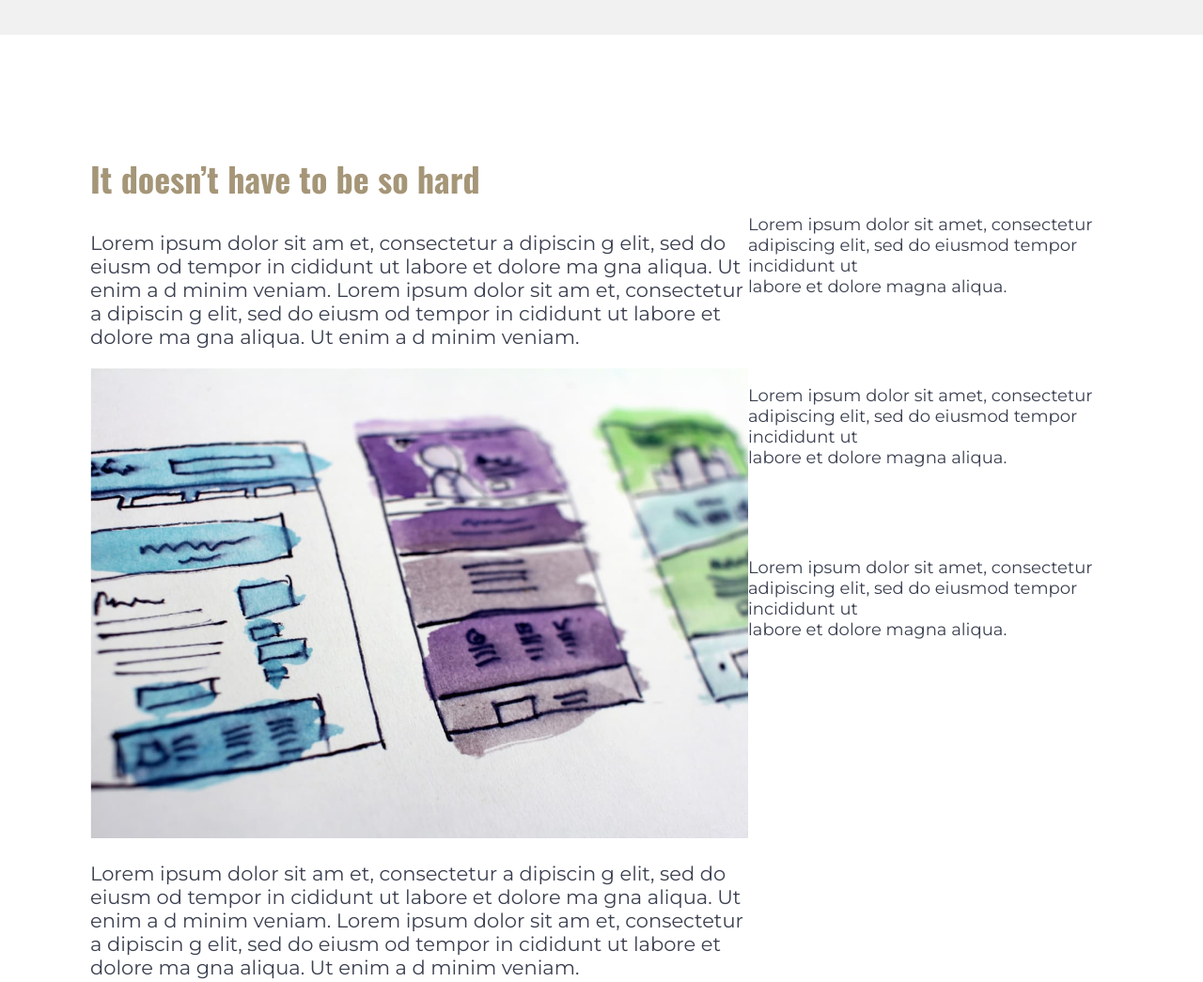
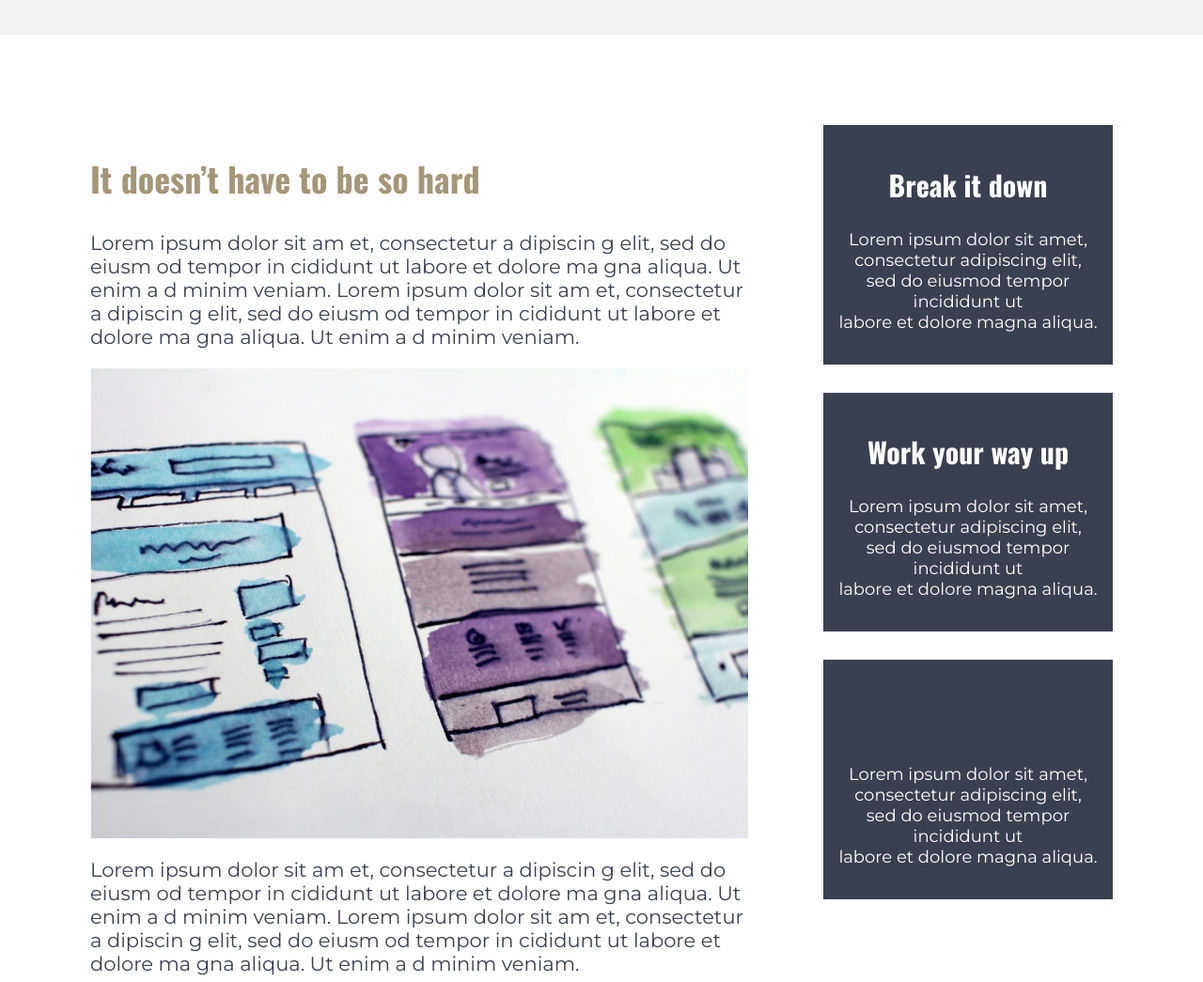
Before and after one commit to Valenok777/1, a plain HTML site: page index.html in a window 1280 px wide. Shown: the part 1100-2145 px from the top of the page at 94% size. Drawn offline with nearby package versions, Linux system fonts and the light colour scheme.

Commit message:
Add files via upload

```diff
--- a/style.css
+++ b/style.css
@@ -107,6 +107,7 @@ body {
 	padding: 6rem;
 	display: flex;
 	background-color: #FFFFFF;
+
 }
 
 .section_thrid h2 {
@@ -121,14 +122,38 @@ body {
 	font-size: 21px;
 }
 
+.section_thrid article {
+	margin-bottom: 30px;
+    background-color: #3b4050;
+    padding: 1rem;
+}
+
 .section_thrid article h2 {
-    color: #FFFFFF;
 	font-family: 'Oswald', sans-serif;
 	font-size: 30px;
+	text-align: center;
+	color: #FFFFFF;
 }
 
 .section_thrid article p {
-    color: #3B4050;
 	font-family: 'Montserrat', sans-serif;
 	font-size: 18px;
+	color: #FFFFFF;
+	text-align: center;
 }
+
+.section_thrid_right {
+    flex-grow: 2;
+    flex-basis: 0;
+}
+
+.section_thrid_left {
+	flex-grow: 3;
+	flex-basis: 0;
+	padding-right: 80px;
+}
+
+.section_thrid_left img {
+	display: block;
+
+}
```
